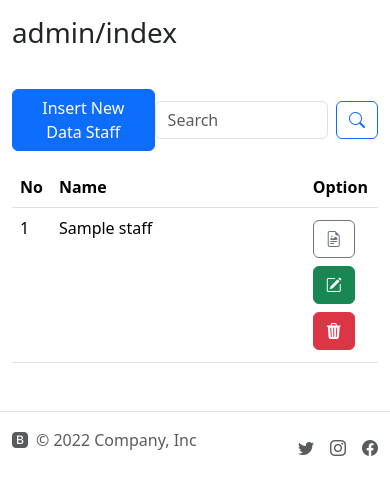
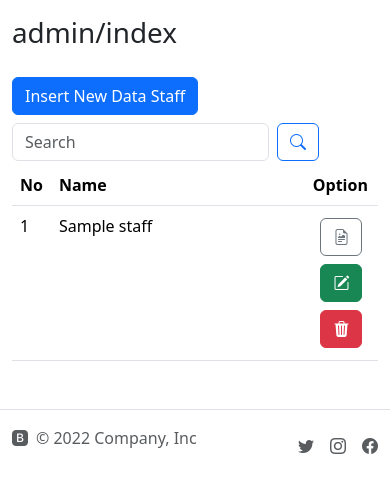
Before and after one commit to farhaznurjananto/phpmvc, a PHP site: the page made by app/views/staff/index.php in a window 390 px wide. Shown: the part 56-551 px from the top of the page. Run offline with PHP 8.4, Linux system fonts and the light colour scheme; the template is opened without the code that fills it: most values are stand-ins (such as "Sample title", 1, 10 or a date in 2020); some libraries are stand-ins or nearby versions.

Commit message:
full but have not sweet allert - responsive

```diff
--- a/app/views/staff/index.php
+++ b/app/views/staff/index.php
@@ -2,13 +2,13 @@
     <div class="py-3">
         <h1 class="my-2">admin/index</h1>
     </div>
-    <div class="d-flex justify-content-between align-items-center py-3">
+    <div class="d-flex justify-content-between align-items-center flex-wrap">
         <!-- Button trigger modal -->
-        <button type="button" class="btn btn-primary insertModal" data-bs-toggle="modal" data-bs-target="#formModal">
+        <button type="button" class="btn btn-primary insertModal my-1" data-bs-toggle="modal" data-bs-target="#formModal">
             Insert New Data Staff
         </button>
 
-        <form class="d-flex" role="search" action="<?php echo BASEURL; ?>staff/search" method="post">
+        <form class="d-flex my-1" role="search" action="<?php echo BASEURL; ?>staff/search" method="post">
             <input class="form-control me-2" type="search" placeholder="Search" aria-label="Search" name="keyword" id="keyword">
             <button class="btn btn-outline-primary" type="submit" id="search"><i class="bi bi-search" data-bs-toggle="tooltip" data-bs-placement="top" data-bs-title="Search Staff"></i></button>
         </form>
@@ -17,7 +17,7 @@
     <!-- flash -->
     <?php Flasher::flash(); ?>
 
-    <table class="table">
+    <table class="table overflow-scroll">
         <thead>
             <tr>
                 <th scope="col">No</th>
@@ -30,7 +30,7 @@
                 <tr>
                     <td width=10%><?php echo ($index + 1) ?></td>
                     <td><?php echo $staff['name'] ?></td>
-                    <td width=20%>
+                    <td width=20% align="center">
                         <a href="<?php echo BASEURL; ?>staff/detail/<?php echo $staff['id']; ?>" class="btn btn-outline-secondary my-1"><i class="bi bi-file-earmark-richtext" data-bs-toggle="tooltip" data-bs-placement="top" data-bs-title="Staff Detail"></i></a>
                         <a href="<?php echo BASEURL; ?>staff/update/<?php echo $staff['id']; ?>" class="btn btn-success my-1 updateModal" data-bs-toggle="modal" data-bs-target="#formModal" data-id="<?php echo $staff['id']; ?>"><i class=" bi bi-pencil-square" data-bs-toggle="tooltip" data-bs-placement="top" data-bs-title="Update Staff"></i></a>
                         <a href="<?php echo BASEURL; ?>staff/delete/<?php echo $staff['id']; ?>" class="btn btn-danger my-1" onclick="return confirm('Are you sure you want to delete this staff?');"><i class="bi bi-trash3-fill" data-bs-toggle="tooltip" data-bs-placement="top" data-bs-title="Delete Staff"></i></i></a>
```
